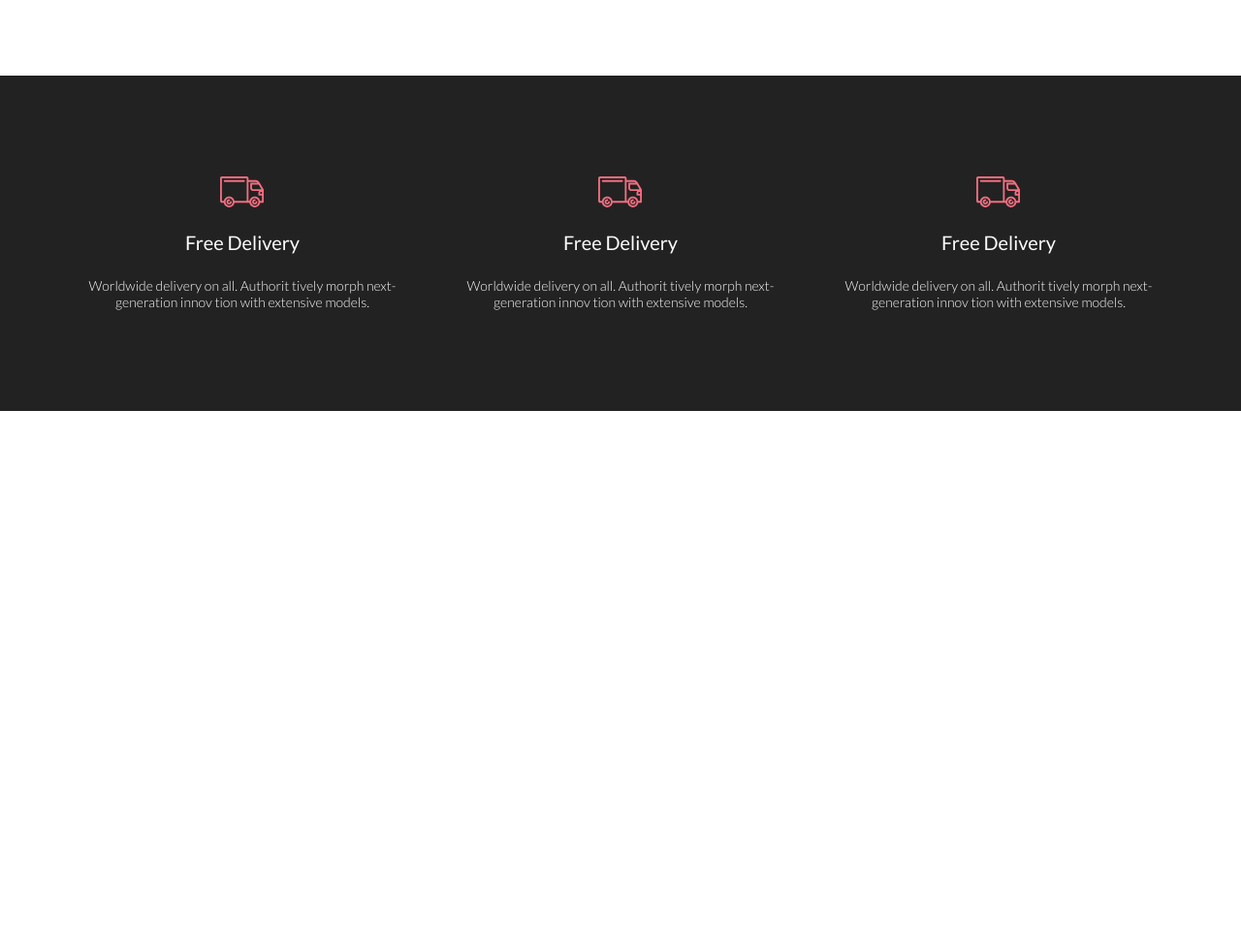
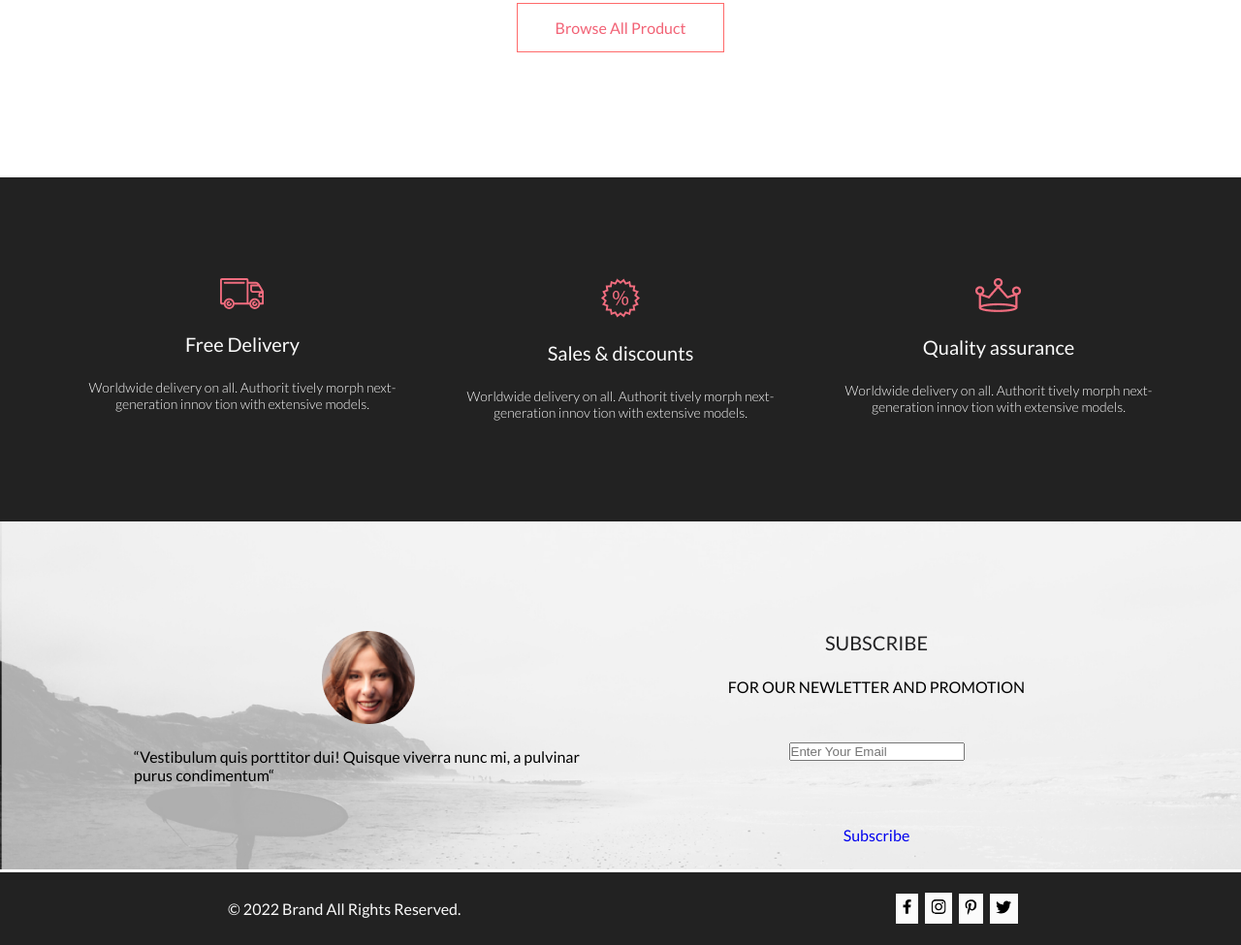
Before and after one commit to CherkasovValera/HTML12_att, a plain HTML site: page index.html in a window 1280 px wide. Shown: the part 2657-3632 px from the top of the page at 97% size. Before the commit the page ends 3081 px from the top, so only its background shows below. Drawn offline with Linux system fonts and the light colour scheme.

Commit message:
hw7_768Footer

```diff
--- a/index.html
+++ b/index.html
@@ -147,7 +147,9 @@
                         Add to Cart</a>
                 </div>
                 <div class="product">
-                    <img class="product__img" src="img/product22.png" alt="prod22">
+                    <div class="product__img_sl">
+                    <img class="product__img1 image" src="img/product22.png" alt="prod2">
+                    <img class="product__img2 image" src="img/product2.png" alt="prod22"></div>
 
                     <div class="product__content">
                         <a href="product.html" class="product__heading">ELLERY X M'O CAPSULE</a>
@@ -263,8 +265,11 @@
                         Add to Cart</a>
                 </div>
             </div>
+            <div class="btn_box">
+                <a href="#" class="btn">Browse All Product</a>
+            </div>
         </section>
-        <div class="advantages center">
+        <section class="advantages center">
             <article class="advantages__item">
                 <img class="advantages__img" src="img/advantages-img.svg" alt="advant">
                 <h3 class="advantages__heading">Free Delivery</h3>
@@ -273,20 +278,51 @@
                 </p>
             </article>
             <article class="advantages__item">
-                <img class="advantages__img" src="img/advantages-img.svg" alt="">
-                <h3 class="advantages__heading">Free Delivery</h3>
+                <img class="advantages__img" src="img/Sales.png" alt="sales">
+                <h3 class="advantages__heading">Sales & discounts</h3>
                 <p class="advantages__text">
                     Worldwide delivery on all. Authorit tively morph next-generation innov tion with extensive models.
                 </p>
             </article>
             <article class="advantages__item">
-                <img class="advantages__img" src="img/advantages-img.svg" alt="">
-                <h3 class="advantages__heading">Free Delivery</h3>
+                <img class="advantages__img" src="img/quality.png" alt="quality">
+                <h3 class="advantages__heading">Quality assurance</h3>
                 <p class="advantages__text">
                     Worldwide delivery on all. Authorit tively morph next-generation innov tion with extensive models.
                 </p>
             </article>
-        </div>
+        </section>
+        <section class="subscribl_box">
+            <div class="subscribl__img_sl">
+                <img class="subscribl__img1 image_sub" src="img/subscribe.jpg" alt="subscribe">
+                <div class="subscribl__img2 image_sub">
+                    <div class="subscribl_foto_txt">
+                        <img  src="img/Intersect.png" alt="prod22">
+                        <p >“Vestibulum quis porttitor dui! Quisque viverra nunc mi, a pulvinar purus condimentum“</p>
+                    </div>
+                    <div class="subscribl_email">
+                        <h2 class="subscribl_titl">SUBSCRIBE</h2>
+                        <p class="subscribl_content">FOR OUR NEWLETTER AND PROMOTION</p>
+                        <div class="a"></div>
+                        <input class="leave_input" type="email" placeholder="Enter Your Email"><br>
+                        <a href="#" class="subscribe_btn">Subscribe</a>
+                    </div>
+                </div>
+            </div>
+        </section>
+        <footer class="footer center">
+
+                <div class="footer__left">
+                    <p class="footer_text">© 2022  Brand  All Rights Reserved.</p>
+                </div>
+                <div class="footer__right">
+                    <a class="footer_win" href="#"><img src="img/facebook-f-brands (3) 1.svg" alt="facebook-f-brands"></a>
+                    <a class="footer_win" href="#"><img src="img/instagram-brands 1.svg" alt="instagram-brands"></a>
+                    <a class="footer_win" href="#"><img src="img/pinterest-p-brands 1.svg" alt="pinterest-p-brands"></a>
+                    <a class="footer_win" href="#"><img src="img/twitter-brands 1.svg" alt="twitter-brands"></a>
+                </div>
+
+        </footer>
     </div>
 </body>
 
--- a/style.css
+++ b/style.css
@@ -268,7 +268,7 @@ summary::-webkit-details-marker {
 }
 
 .product-box {
-  padding-bottom: 96px;
+  margin-bottom: 145px;
 }
 
 .product-box__heading {
@@ -277,6 +277,7 @@ summary::-webkit-details-marker {
   font-size: 30px;
   line-height: 36px;
   text-align: center;
+  margin-bottom: 6px;
   color: #222222;
 }
 
@@ -286,12 +287,11 @@ summary::-webkit-details-marker {
   font-size: 14px;
   line-height: 17px;
   text-align: center;
-  margin-top: 6px;
+  margin-bottom: 48px;
   color: #9F9F9F;
 }
 
 .product-box__content {
-  margin-top: 48px;
   display: -ms-grid;
   display: grid;
   -ms-grid-columns: (360px)[auto-fit];
@@ -300,6 +300,7 @@ summary::-webkit-details-marker {
   -ms-flex-pack: center;
   justify-content: center;
   gap: 30px;
+  margin-bottom: 33px;
 }
 
 .product {
@@ -316,9 +317,20 @@ summary::-webkit-details-marker {
   display: -ms-flexbox;
   display: flex;
 }
+.product__img_sl {
+  position: relative;
+}
 
-.product__img {
-  width: 100%;
+.product__img1 {
+  width: auto;
+  height: auto;
+}
+.product__img2 {
+  position: absolute;
+  width: auto;
+  height: auto;
+  right: 107px;
+  top: 9px;
 }
 
 .product__add {
@@ -367,7 +379,7 @@ summary::-webkit-details-marker {
   -webkit-box-align: start;
   -ms-flex-align: start;
   align-items: flex-start;
-  padding: 24px 16px;
+  padding: 25px 16px;
   gap: 16px;
 }
 
@@ -393,6 +405,31 @@ summary::-webkit-details-marker {
   font-size: 16px;
   line-height: 19px;
   color: #F16D7F;
+}
+.btn_box{
+  text-align: center;
+}
+.btn{
+  color: #F26376;
+  font-family: Lato;
+  font-size: 16px;
+  font-style: normal;
+  font-weight: 400;
+  line-height: normal;
+  text-align: center;
+  padding: 15px 39px;
+  width: 212px;
+height: 48px;
+flex-shrink: 0;
+  border: 1px solid #FF6A6A;
+}
+.btn:hover{
+  border: 1px solid #FF6A6A;
+  border-bottom-width: 212px;
+  border-bottom: 48px;
+  color:  #fff;
+  background-color: #F16D7F;
+  transition: all 0.3s;
 }
 
 .advantages {
@@ -739,6 +776,140 @@ summary::-webkit-details-marker {
   -ms-flex-align: center;
   align-items: center;
 }
+.subscribl_box{
+  width: 100%;
+  }
+  .subscribl__img_sl {
+    position: relative;
+  }
+
+  .subscribl__img1 {
+    max-width: 100%;
+    height: auto;
+  }
+  .image_sub{
+    max-width: 100%;
+  }
+  .subscribl__img2 {
+    position: absolute;
+    width: auto;
+    height: auto;
+    padding-top: 104px;
+    padding-bottom: 104px;
+    display: -webkit-box;
+    display: -ms-flexbox;
+    display: flex;
+    -webkit-box-orient: horizontal;
+    -webkit-box-direction: normal;
+    -ms-flex-direction: row;
+    -ms-flex-wrap: wrap;
+    -webkit-box-pack: center;
+    -ms-flex-pack: center;
+    gap: 30px;
+    display: flex;
+    flex-direction: row;
+    gap: 40px;
+    left: 107px;
+    top: 9px;
+    justify-content: space-around;
+}
+
+  .subscribl_foto_txt{
+    width: 360px;
+    display: -webkit-box;
+    display: -ms-flexbox;
+    display: flex;
+    -webkit-box-orient: vertical;
+    -webkit-box-direction: normal;
+    -ms-flex-direction: column;
+    flex-direction: column;
+    -webkit-box-align: center;
+    -ms-flex-align: center;
+    align-items: center;
+    gap: 24px;
+    width: 48%;
+  }
+  .subscribl_email{
+    width: 48%;
+  width: 360px;
+  display: -webkit-box;
+  display: -ms-flexbox;
+  display: flex;
+  -webkit-box-orient: vertical;
+  -webkit-box-direction: normal;
+  -ms-flex-direction: column;
+  flex-direction: column;
+  -webkit-box-align: center;
+  -ms-flex-align: center;
+  align-items: center;
+  gap: 24px;
+  }
+  .subscribl_titl{
+
+    color: #222224;
+    text-align: center;
+    font-family: Lato;
+    font-size: 20px;
+    font-style: normal;
+    font-weight: 400;
+    line-height: normal;
+
+  }
+  .footer{
+    min-height: 75px;
+    background: #222222;
+    display: -webkit-box;
+  display: -ms-flexbox;
+  display: flex;
+  padding: 0px 230px 0px 235px;
+  -webkit-box-orient: horizontal;
+  -webkit-box-direction: normal;
+  -ms-flex-direction: row;
+  flex-direction: row;
+  -ms-flex-wrap: wrap;
+  flex-wrap: wrap;
+  -webkit-box-pack: justify;
+  -ms-flex-pack: justify;
+  justify-content: space-between;
+  -webkit-box-align: center;
+  -ms-flex-align: center;
+  align-items: center;
+
+
+  }
+  .footer__left {
+    display: -webkit-box;
+    display: -ms-flexbox;
+    display: flex;
+    -webkit-box-align: center;
+    -ms-flex-align: center;
+    align-items: center;
+    gap: 41px;
+  }
+
+  .footer__right {
+    display: -webkit-box;
+    display: -ms-flexbox;
+    display: flex;
+    -webkit-box-align: center;
+    -ms-flex-align: center;
+    align-items: center;
+    gap: 7px;
+  }
+  .footer_text{
+    color: #FBFBFB;
+    font-family: Lato;
+    font-size: 16px;
+    font-style: normal;
+    font-weight: 400;
+    line-height: normal;
+
+  }
+  .footer_win{
+    background: #fbfbfb;
+    padding: 6px;;
+  }
+
 
 @media screen and (min-width: 200px) and (max-width:768px){
   .center {
@@ -782,4 +953,14 @@ line-height: normal;
     grid-template-columns: repeat(3, 1fr);
     margin-bottom: 110px;
   }
+  .product-box__text {
+    margin-bottom: 73px;
+  }
+  .product-box__content {
+    gap: 16px;
+  }
+  .advantages {
+    padding-top: 48px;
+    padding-bottom: 64px;
+  }
 }
```
Also changed, not shown: img/Sales.png (added), img/facebook-f-brands (3) 1.svg (added), img/instagram-brands 1.svg (added), img/quality.png (added), img/twitter-brands 1.svg (added).
